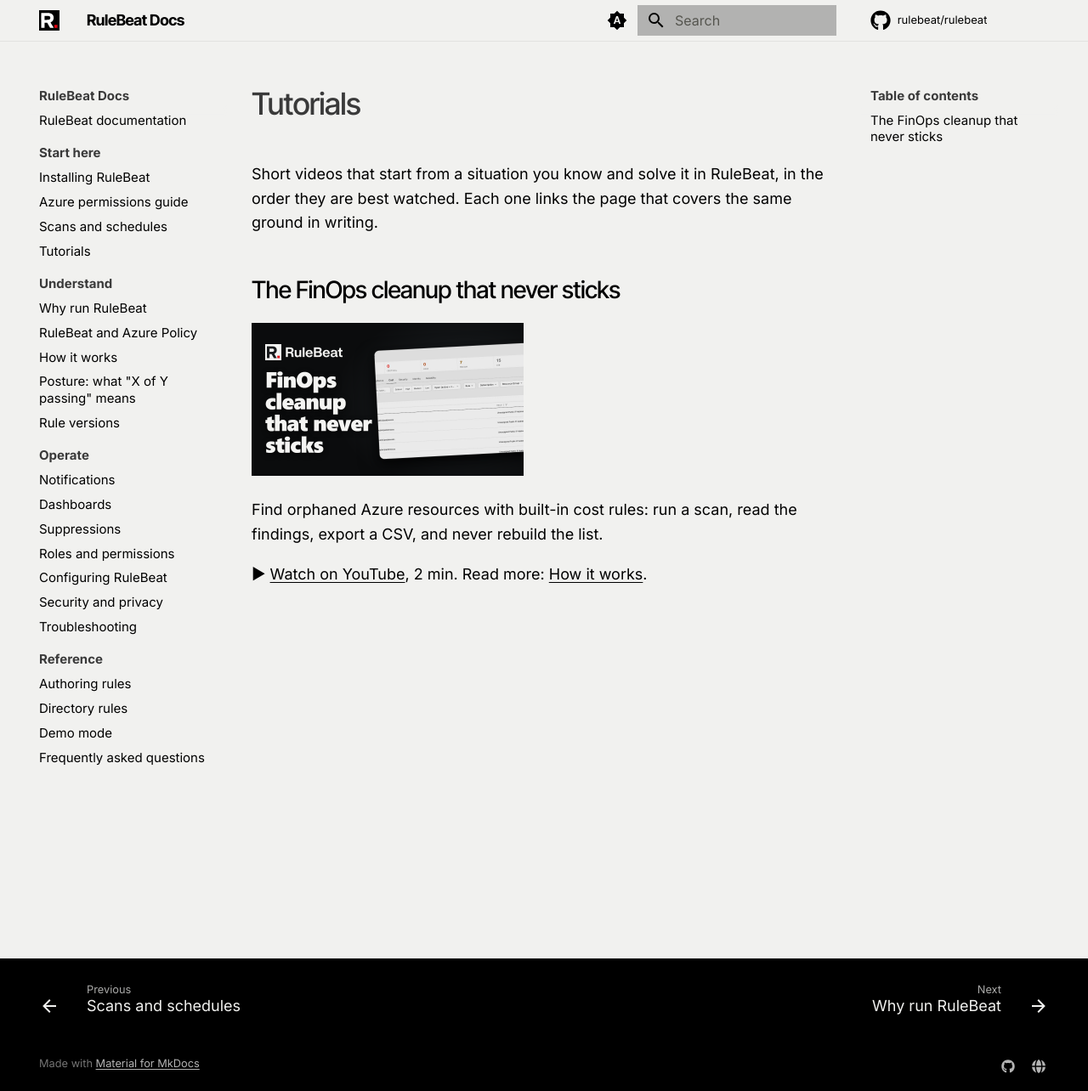
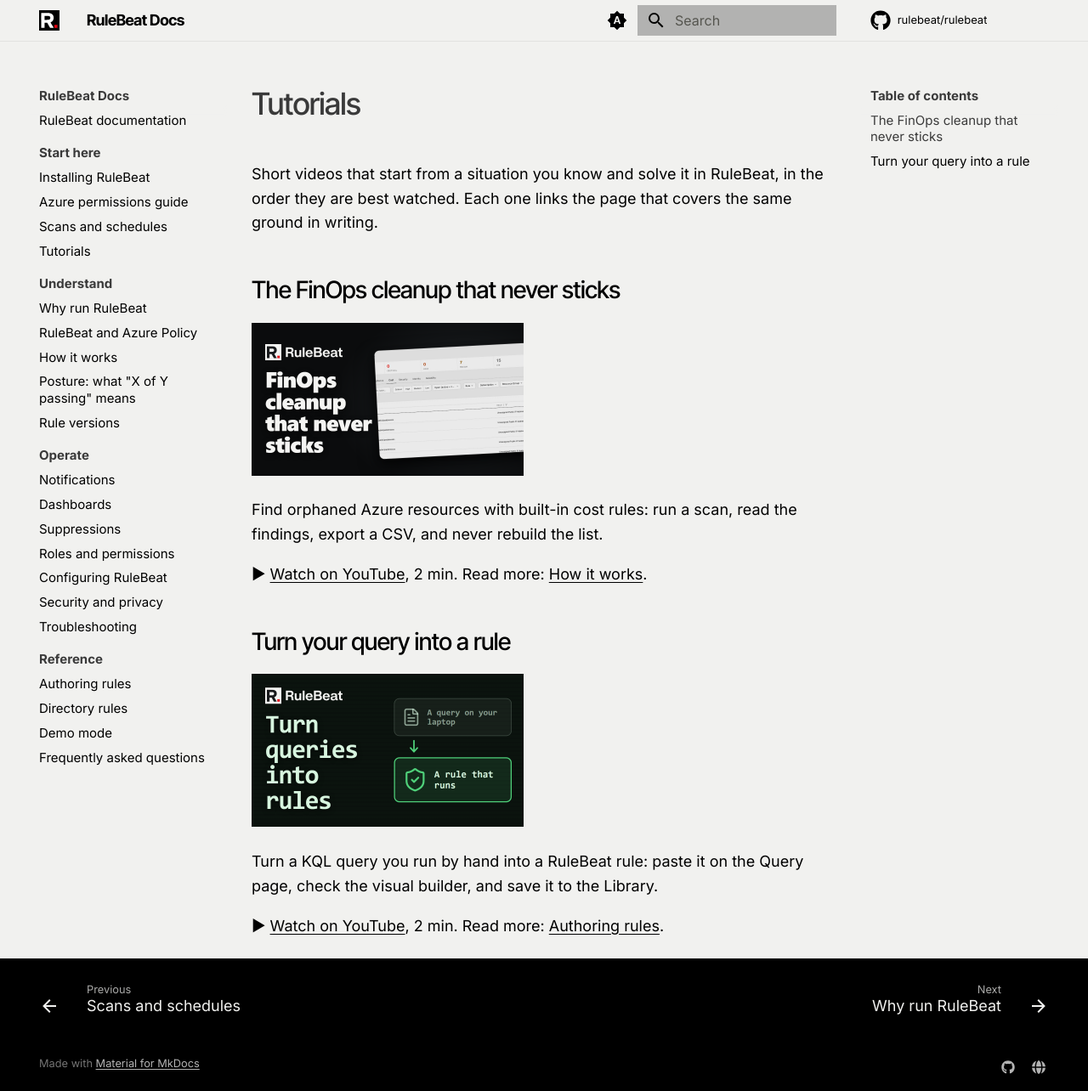
Before and after one commit to rulebeat/rulebeat, an MkDocs documentation site: the page built from docs/public/tutorials.md, in a window 1280 px wide and 1284 px high. Shown: the whole window at 85% size. Built offline with MkDocs 1.6.1 and Material for MkDocs 9.7.7, drawn with Linux system fonts in a browser that asks for light colours; comment, search, counter and statistics services are not loaded.

Commit message:
docs: add the "Turn your query into a rule" tutorial video (#182)

```diff
--- a/docs/public/tutorials.md
+++ b/docs/public/tutorials.md
@@ -12,3 +12,11 @@
 Find orphaned Azure resources with built-in cost rules: run a scan, read the findings, export a CSV, and never rebuild the list.
 
 ▶ [Watch on YouTube](https://youtu.be/1ToeGihqaAI), 2 min. Read more: [How it works](how-it-works.md).
+
+## Turn your query into a rule
+
+[![Watch: Turn your query into a rule](img/tutorials/query-to-rule.png)](https://youtu.be/pW1JhFLIjKI)
+
+Turn a KQL query you run by hand into a RuleBeat rule: paste it on the Query page, check the visual builder, and save it to the Library.
+
+▶ [Watch on YouTube](https://youtu.be/pW1JhFLIjKI), 2 min. Read more: [Authoring rules](authoring-rules.md).
```
Also changed, not shown: docs/public/authoring-rules.md (+8 -0 lines), docs/public/img/tutorials/query-to-rule.png (added).
